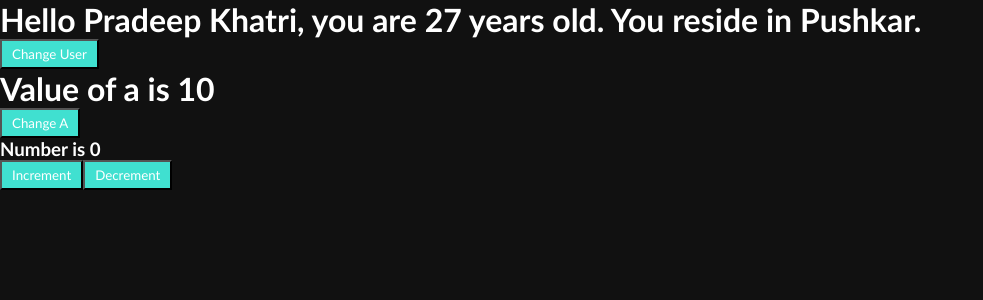
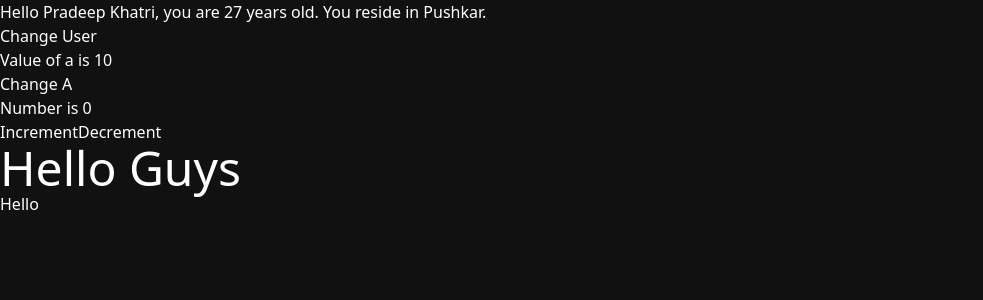
Before and after one commit to Prdp-ktri/REACT, a React (Vite) app in the folder ReactPK/: page / in a window 1280 px wide. Shown: the top 300 px of the page, without its empty margins (0-983 px from the left). Built offline with nearby package versions, Linux system fonts and the light colour scheme.

Commit message:
don't know why tailwindcss is not getting installed correctly
don't know why tailwindcss is not getting installed correctly

```diff
--- a/ReactPK/package.json
+++ b/ReactPK/package.json
@@ -10,6 +10,7 @@
     "preview": "vite preview"
   },
   "dependencies": {
+    "@tailwindcss/postcss": "^4.1.4",
     "react": "^19.0.0",
     "react-dom": "^19.0.0"
   },
@@ -18,10 +19,13 @@
     "@types/react": "^19.0.10",
     "@types/react-dom": "^19.0.4",
     "@vitejs/plugin-react": "^4.3.4",
+    "autoprefixer": "^10.4.21",
     "eslint": "^9.22.0",
     "eslint-plugin-react-hooks": "^5.2.0",
     "eslint-plugin-react-refresh": "^0.4.19",
     "globals": "^16.0.0",
+    "postcss": "^8.5.3",
+    "tailwindcss": "^4.1.4",
     "vite": "^6.3.1"
   }
 }
--- a/ReactPK/src/App.jsx
+++ b/ReactPK/src/App.jsx
@@ -1,4 +1,5 @@
 import React, {useState} from "react"
+import './style.css'
 
 const App = () => {
 
@@ -33,6 +34,11 @@ const App = () => {
       <button onClick={()=>setNum(num+35)}>Increment</button>
       <button onClick={()=>setNum(num-35)}>Decrement</button>
     </div>
+
+    <div>
+      <h2 className="text-5xl">Hello Guys</h2>
+      <h2>Hello</h2>
+    </div>
   </div>
 }
 
--- a/ReactPK/src/index.css
+++ b/ReactPK/src/index.css
@@ -17,3 +17,6 @@ button{
   background-color: turquoise;
   padding: 5px 10px;
 }
+h2{
+  background-color: crimson;
+}
--- a/ReactPK/src/main.jsx
+++ b/ReactPK/src/main.jsx
@@ -1,7 +1,7 @@
 import React from 'react'
 import ReactDOM from "react-dom/client";
 import App from './App.jsx'
-import './index.css'
+import './style.css'
 
 ReactDOM.createRoot(document.getElementById('root')).render(
     <App />
--- /dev/null
+++ b/ReactPK/src/style.css
@@ -0,0 +1,6 @@
+@import "tailwindcss";
+
+body{
+  background-color: #111;
+  color: #fff;
+}
```
Also changed, not shown: 1 other file (tests, documents, lock files or other folders).
